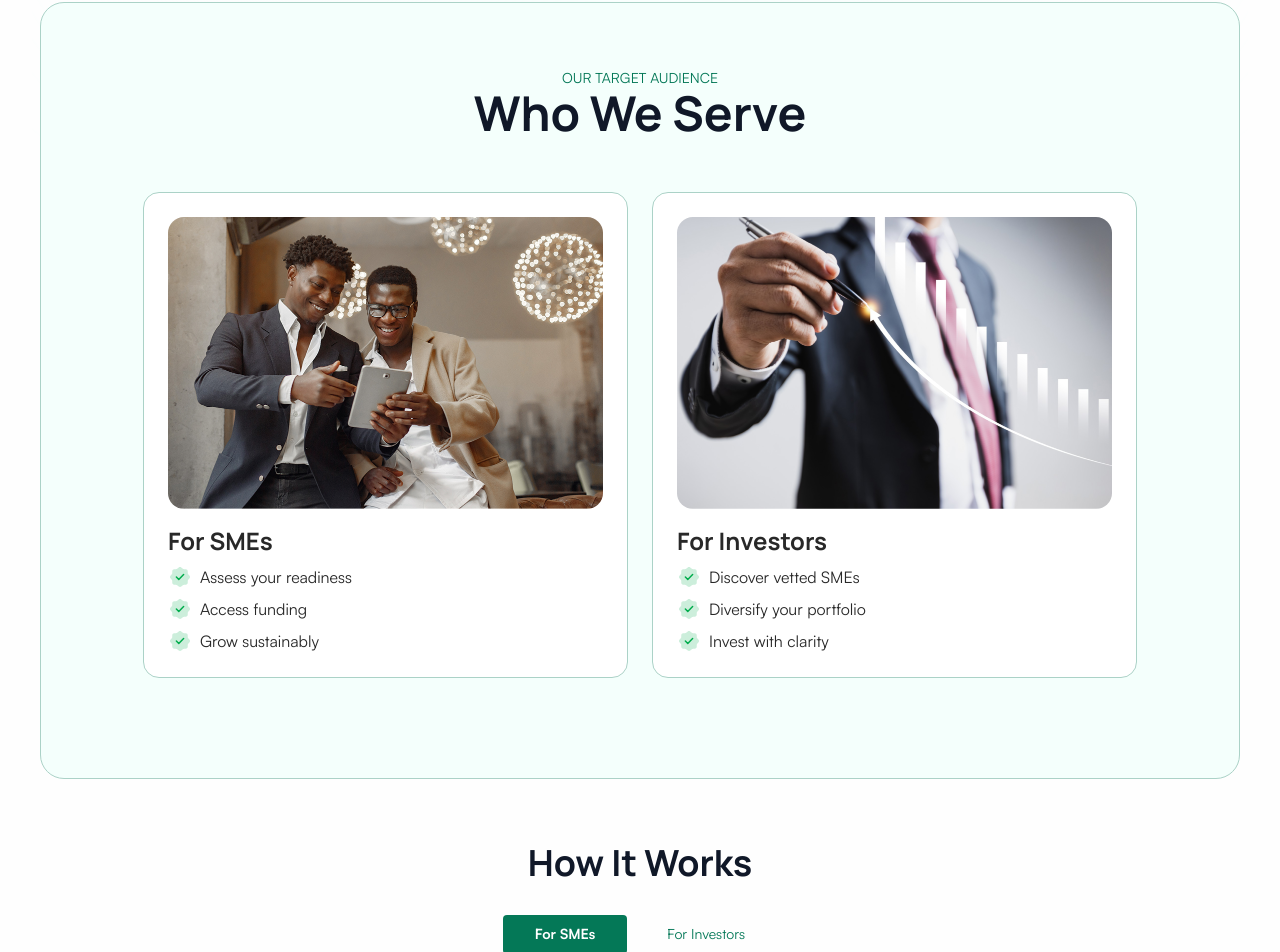
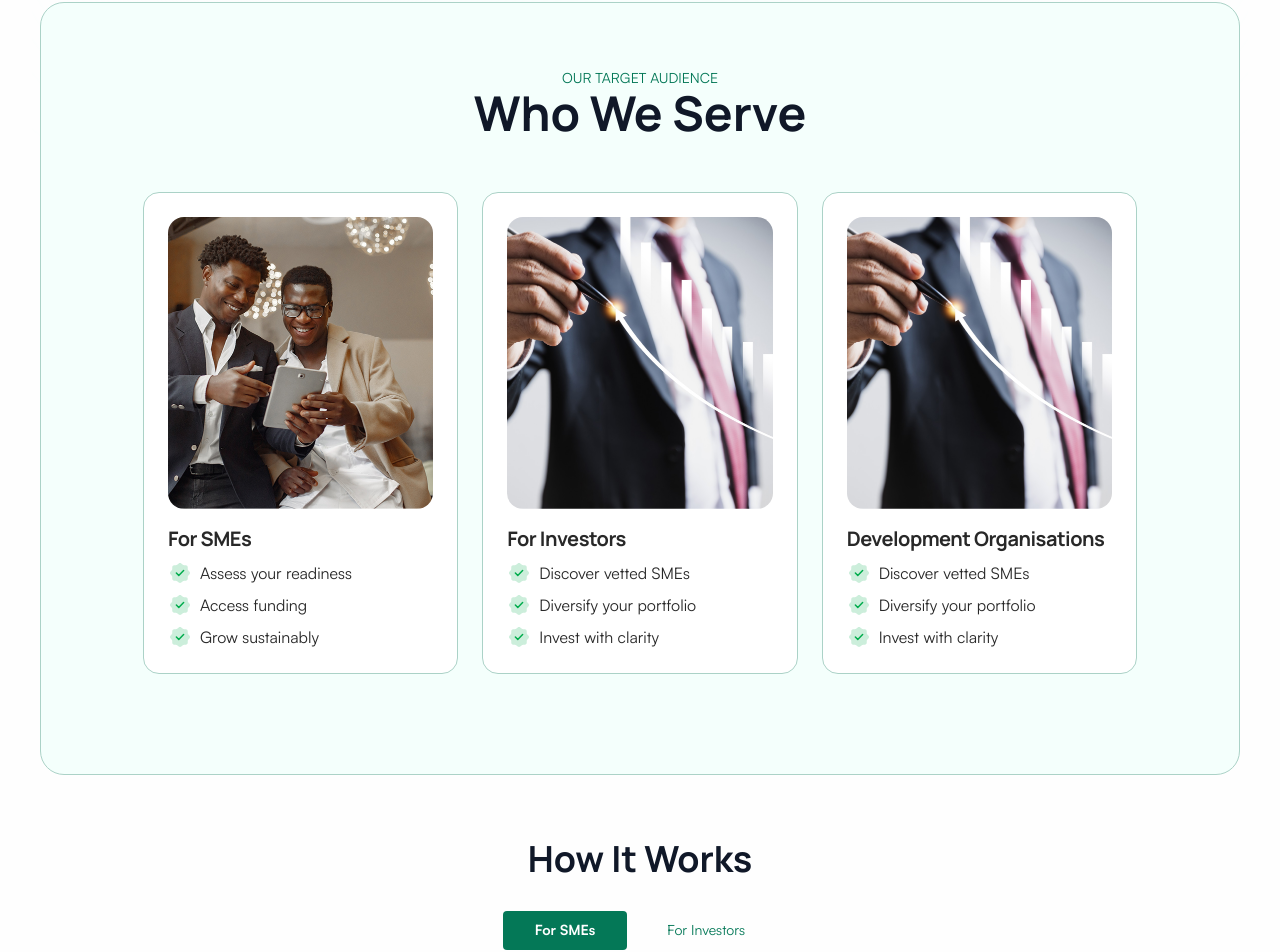
Before and after one commit to chiKeka/capalyse, a Next.js app: page / in a window 1280 px wide. Shown: the part 1074-2026 px from the top of the page. Built offline with nearby package versions, Linux system fonts and the light colour scheme; no server answers.

Commit message:
still on fixes

```diff
--- a/src/components/sections/WhyCapalyse.tsx
+++ b/src/components/sections/WhyCapalyse.tsx
@@ -1,4 +1,5 @@
 import { CIcons } from '../ui/CIcons';
+import { motion } from 'framer-motion';
 
 const why = [
   {
@@ -30,14 +31,18 @@ const WhyCapalyse = () => {
             {/* box-shadow: 0px 4px 24px 0px #04785717;
              */}
             <div className="space-y-6">
-              {why.map((item) => (
-                <div
+              {why.map((item, index) => (
+                <motion.div
+                  initial={{ opacity: 0, x: -50 }}
+                  whileInView={{ opacity: 1, x: 0 }}
+                  viewport={{ margin: '-100px' }}
+                  transition={{ duration: 0.5, delay: index * 0.1 }}
                   key={item.text}
                   className="min-h-[4.5rem] font-Inter font-medium text-lg bg-white text-[#101828] flex items-center justify-start shadow-[0px_4px_24px_0px_#04785717] px-6 py-4 max-w-max rounded-lg gap-3"
                 >
                   {item.icon}
                   <span>{item.text}</span>
-                </div>
+                </motion.div>
               ))}
             </div>
           </div>
--- a/src/components/sections/whoWeServe.tsx
+++ b/src/components/sections/whoWeServe.tsx
@@ -1,8 +1,15 @@
 import { CIcons } from '../ui/CIcons';
+import { motion } from 'framer-motion';
+import { containerVariants, itemVariants } from '@/lib/animations';
 
 const WhoWeServe = () => {
   return (
-    <section className="contianer mx-auto pt-20 relative">
+    <motion.section
+      variants={containerVariants}
+      initial="hidden"
+      whileInView="visible"
+      className="contianer mx-auto pt-20 relative"
+    >
       <div className="max-w-[90%] lg:max-w-[75rem] mx-auto px-4 sm:px-6 lg:px-8 bg-primary-green-1 border border-primary-green-2 rounded-3xl pt-[3.875rem] pb-[6.25rem]">
         <div className="text-center mb-[3.4375rem]">
           <span className="text-sm text-green">OUR TARGET AUDIENCE</span>
@@ -13,9 +20,10 @@ const WhoWeServe = () => {
 
         <div className="flex items-center justify-center gap-6 flex-wrap">
           {serveContent.map((item) => (
-            <div
+            <motion.div
+              variants={itemVariants}
               key={item.text}
-              className="bg-white p-4 xl:p-6 border border-primary-green-2 rounded-2xl max-w-[485px]"
+              className="bg-white p-4 xl:p-6 border h-full border-primary-green-2 rounded-2xl max-w-[19.7083rem]"
             >
               <div className="aspect-w-16 aspect-h-12 rounded-2xl overflow-hidden mb-4">
                 <img
@@ -25,7 +33,9 @@ const WhoWeServe = () => {
                 />
               </div>
               <div>
-                <h3 className="text-2xl font-bold mb-2">{item.text}</h3>
+                <h3 className="text-xl font-bold mb-2 tracking-tight">
+                  {item.text}
+                </h3>
                 <ul className="space-y-2">
                   {item.desc.map((desc, i) => (
                     <li key={i} className="flex items-center space-x-2">
@@ -35,11 +45,11 @@ const WhoWeServe = () => {
                   ))}
                 </ul>
               </div>
-            </div>
+            </motion.div>
           ))}
         </div>
       </div>
-    </section>
+    </motion.section>
   );
 };
 
@@ -60,4 +70,13 @@ const serveContent = [
       'Invest with clarity',
     ],
   },
+  {
+    image: '/images/investors.png',
+    text: 'Development Organisations',
+    desc: [
+      'Discover vetted SMEs',
+      'Diversify your portfolio',
+      'Invest with clarity',
+    ],
+  },
 ];
```
